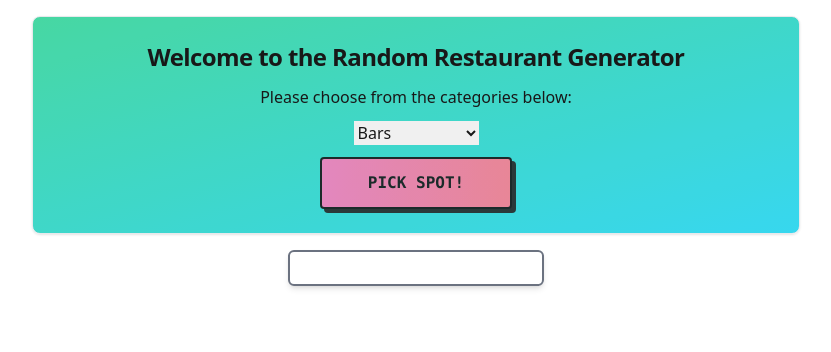
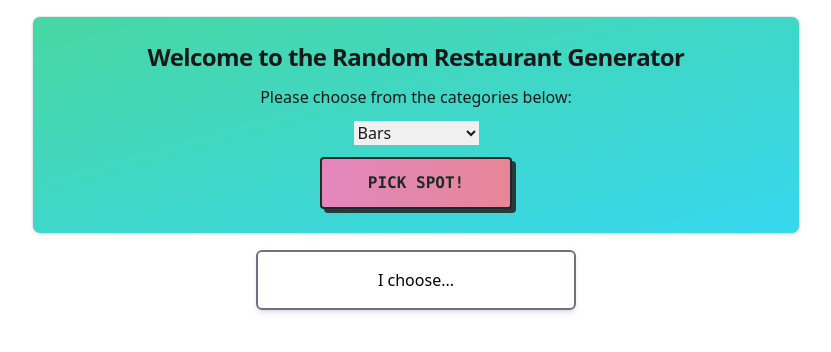
Before and after one commit to bchussid/restaurant-picker, a React (Vite) app: page / in a window 1280 px wide. Shown: the top 352 px of the page, without its empty margins (224-1055 px from the left). Built offline with nearby package versions, Linux system fonts and the light colour scheme.

Commit message:
add/styling tweak

```diff
--- a/src/components/Randomizer.jsx
+++ b/src/components/Randomizer.jsx
@@ -8,7 +8,7 @@ function Randomizer() {
   const [chosenCat, setChosenCat] = useState("Bars");
   // chosen restaurant generated
   const [choice, setChoice] = useState("");
-  // options by category
+  // options by category using custom hook
   const [places] = usePlaceList(chosenCat);
 
   useEffect(() => {
@@ -26,7 +26,7 @@ function Randomizer() {
   function pickRest() {
     let pickedRest = places[Math.floor(Math.random() * places.length)];
     setChoice(pickedRest);
-    return choice;
+  }
 
     // *debuggins ---------------------
     // console.log(options);
@@ -37,12 +37,11 @@ function Randomizer() {
     // TODO - in progress
     // abstract fetching logic to different components
     // logic to get options by category - custom hook?
-  }
 
   return (
     <>
       <section className="flex flex-col items-center mx-auto my-4 p-6 w-3/5 h-min bg-gradient-to-br from-emerald-400 to-cyan-400 opacity-90 border border-gray-200 rounded-lg shadow dark:bg-gray-800 dark:border-gray-700">
-        <h3 className="mb-3 text-center text-2xl font-semibold tracking-tight dark:text-white">
+        <h3 className=" mb-3 text-center text-2xl font-semibold tracking-tight dark:text-white">
           Welcome to the Random Restaurant Generator
         </h3>
         <label htmlFor="choices" className="pb-3 text-center">
@@ -71,8 +70,8 @@ function Randomizer() {
           Pick Spot!
         </button>
       </section>
-      <div className="flex justify-center p-4 border-2 w-1/5 mx-auto border-gray-500 rounded-md shadow-md">
-        {choice && choice}
+      <div className="flex justify-center p-4 border-2 md:w-1/4 w-3/5 mx-auto border-gray-500 rounded-md shadow-md">
+        {choice ? choice : "I choose..."}
       </div>
     </>
   );
```
